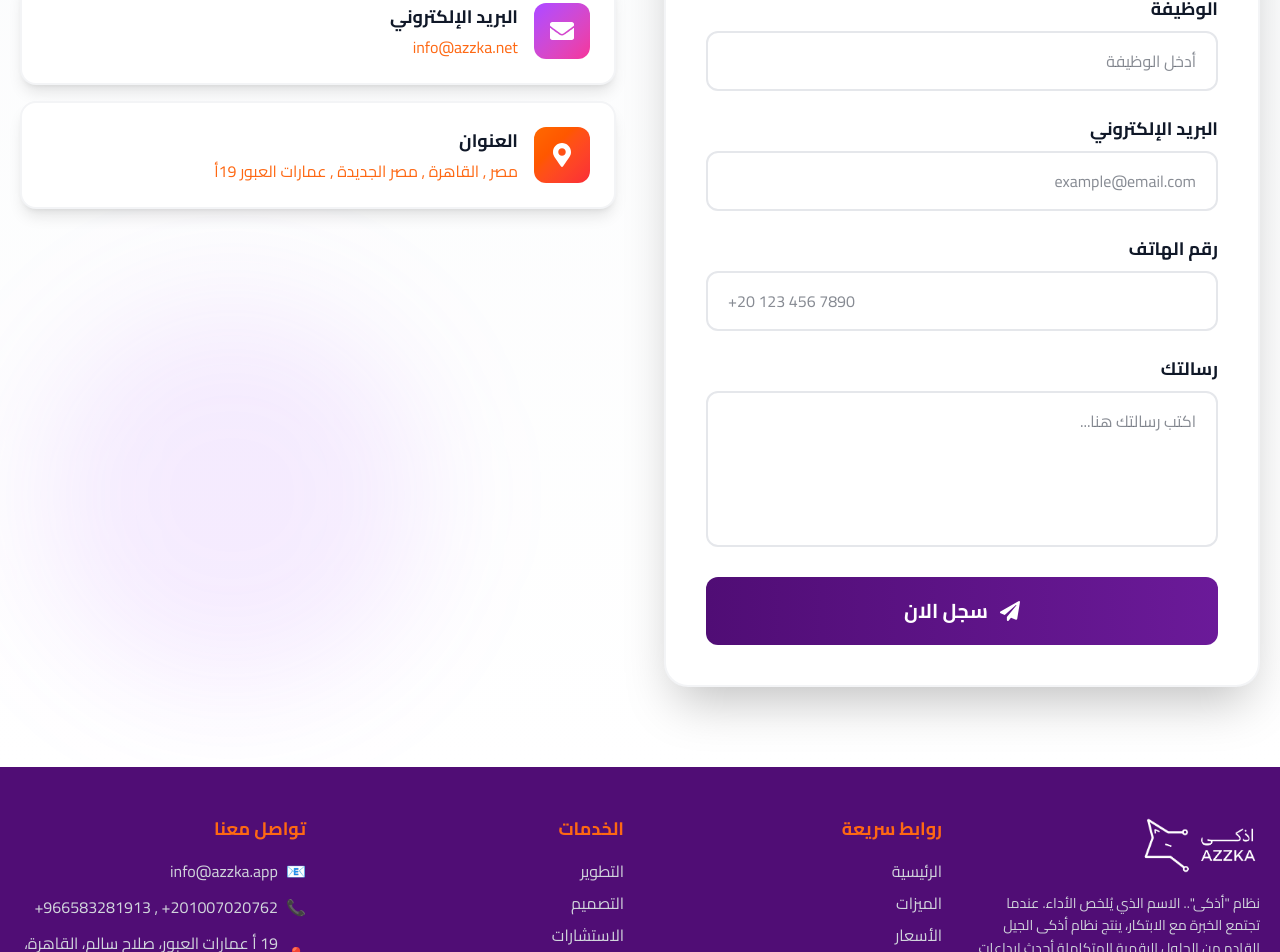
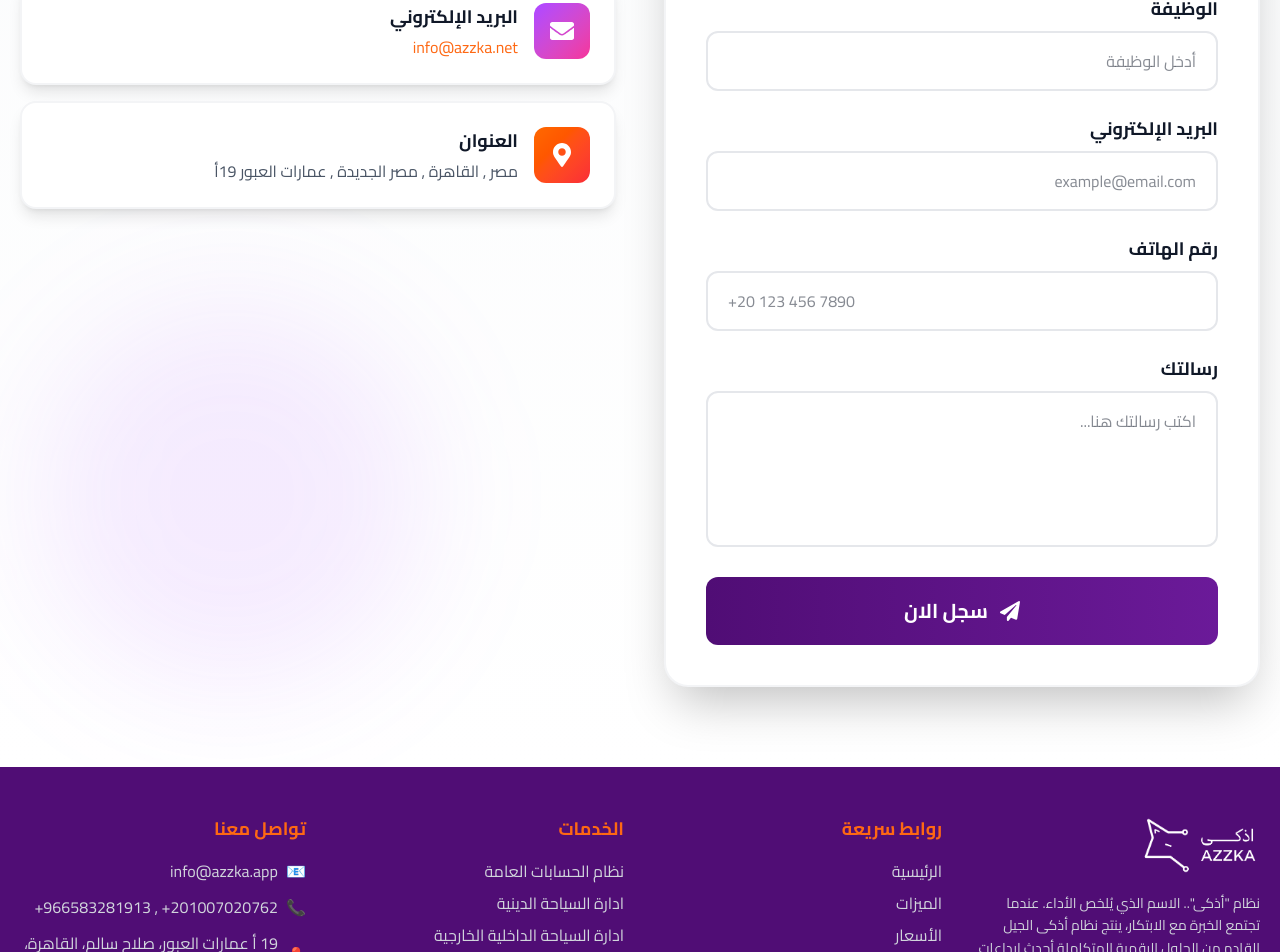
Before and after one commit to AhmedAbdrabou22/azzka-landing, a Next.js app: page / in a window 1280 px wide. Shown: the part 6800-7752 px from the top of the page. Built offline with nearby package versions, Linux system fonts and the light colour scheme.

Commit message:
handle edit

```diff
--- a/components/Home/Contact.tsx
+++ b/components/Home/Contact.tsx
@@ -175,10 +175,19 @@ const ContactUs = () => {
                         <h4 className="text-lg font-bold text-gray-900 mb-1">
                           {info.title}
                         </h4>
-                        <p className="text-gray-600 text-base" >
-                          {/* {info.detail} */}
-                          <a href={`mailto:${info.detail}`} className="text-[#fe6813] hover:underline">{info.detail}</a>
-                        </p>
+                       <p className="text-gray-600 text-base">
+  {info.title === "البريد الإلكتروني" ? (
+    <a
+      href={`mailto:${info.detail}`}
+      className="text-[#fe6813] hover:underline"
+    >
+      {info.detail}
+    </a>
+  ) : (
+    <span>{info.detail}</span>
+  )}
+</p>
+
                       </div>
                     </div>
                   </div>
--- a/components/Shared/Footer.tsx
+++ b/components/Shared/Footer.tsx
@@ -55,23 +55,26 @@ const Footer = () => {
                         <h3 className="text-lg font-bold mb-4 text-[#fe6813]">الخدمات</h3>
                         <ul className="space-y-2">
                             <li>
-                                <Link href="#" className="text-gray-300 hover:text-[#fe6813] transition">
-                                    التطوير
+                                <Link href="#modules" className="text-gray-300 hover:text-[#fe6813] transition">
+                                    نظام الحسابات العامة
                                 </Link>
                             </li>
                             <li>
-                                <Link href="#" className="text-gray-300 hover:text-[#fe6813] transition">
-                                    التصميم
+                                <Link href="#modules" className="text-gray-300 hover:text-[#fe6813] transition">
+                                    ادارة السياحة الدينية
+
                                 </Link>
                             </li>
                             <li>
-                                <Link href="#" className="text-gray-300 hover:text-[#fe6813] transition">
-                                    الاستشارات
+                                <Link href="#modules" className="text-gray-300 hover:text-[#fe6813] transition">
+                                    ادارة السياحة الداخلية الخارجية
+
                                 </Link>
                             </li>
                             <li>
-                                <Link href="#" className="text-gray-300 hover:text-[#fe6813] transition">
-                                    الدعم الفني
+                                <Link href="#modules" className="text-gray-300 hover:text-[#fe6813] transition">
+                                   ادارة علاقات العملاء CRM
+
                                 </Link>
                             </li>
                         </ul>
```
